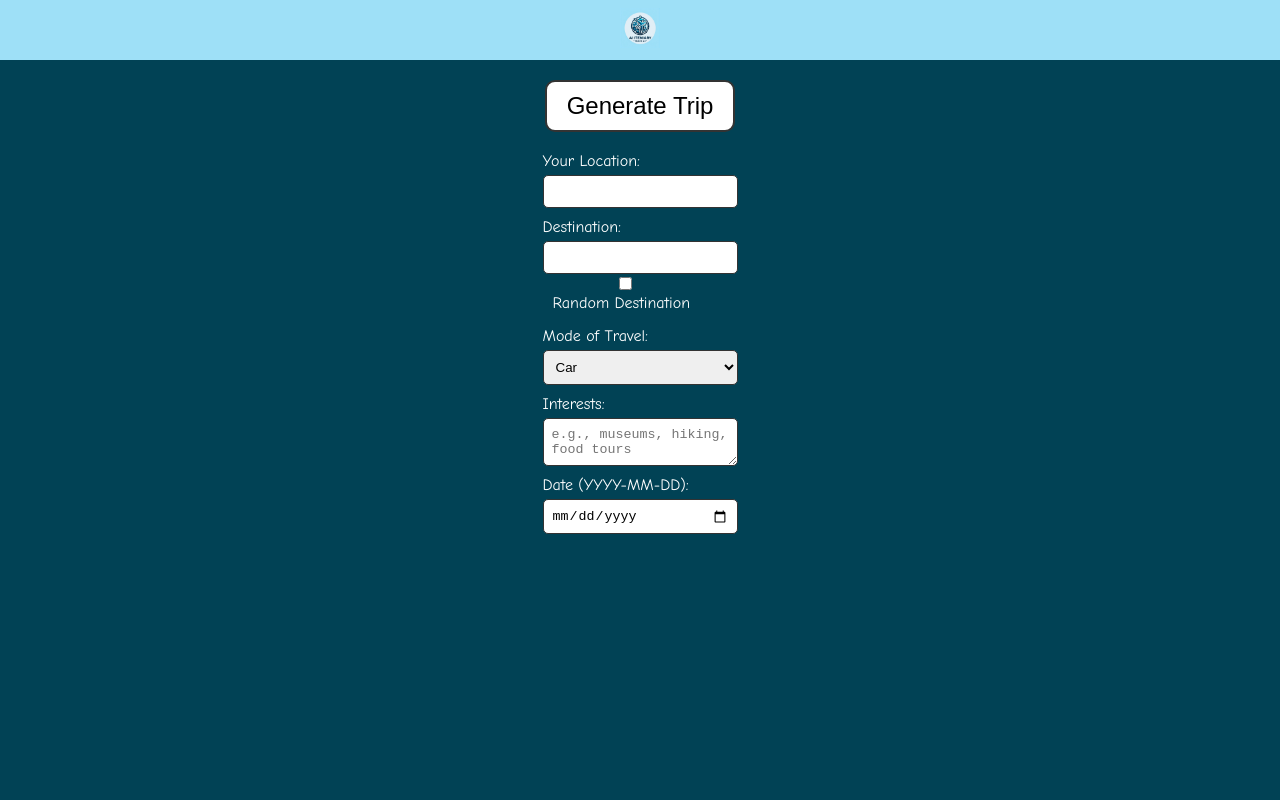
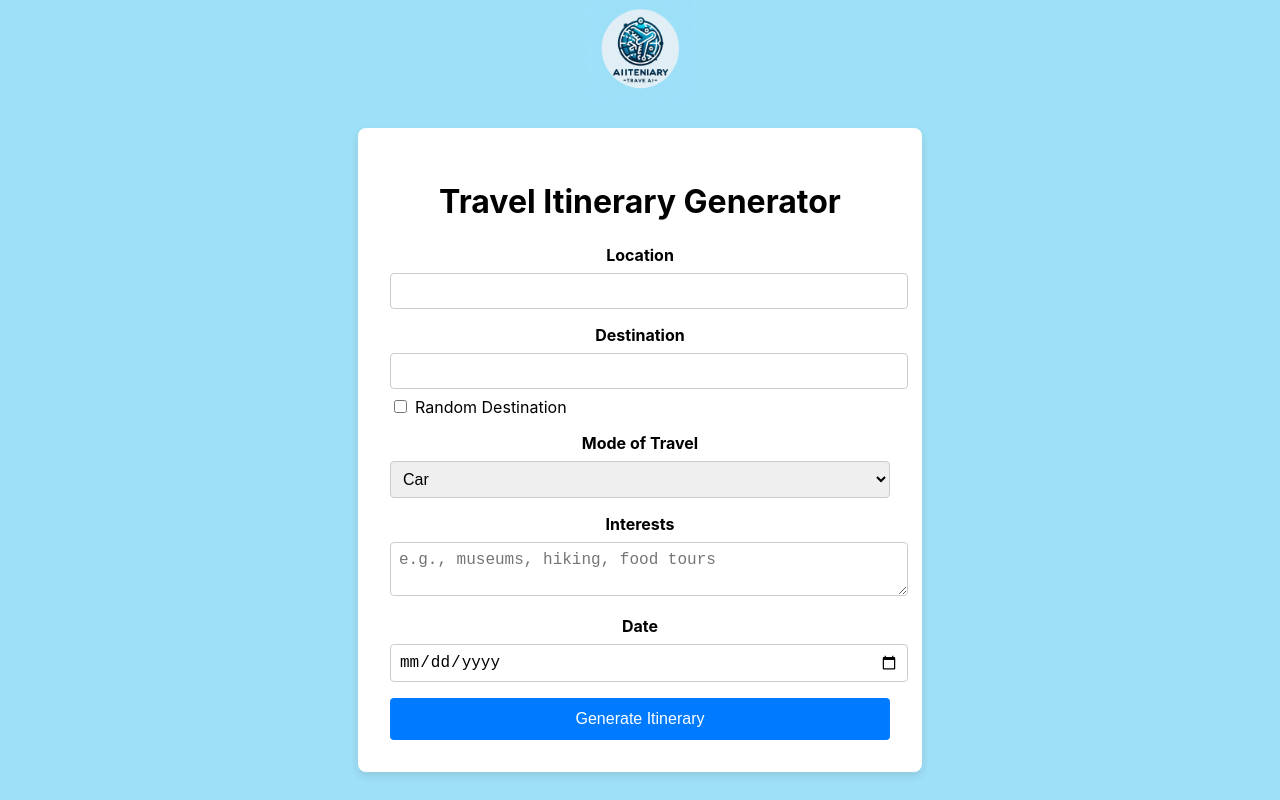
Before and after one commit to team2-GAIT/AItinerary, a React (Create React App) app in the folder client/: page / in a window 1280 px wide. Built offline with nearby package versions, Linux system fonts and the light colour scheme.

Commit message:
updated ui

```diff
--- a/client/src/pages/GeneratedTrip.js
+++ b/client/src/pages/GeneratedTrip.js
@@ -91,7 +91,7 @@ const GeneratedTrip = () => {
           <p>{description}</p>
         </div>
         <div className="activities">
-          <h2>Activities:</h2>
+          <h2>Activities</h2>
           <ul>
             {activities.map((activity, index) => (
               <li key={index}>{activity}</li>
@@ -112,7 +112,7 @@ const GeneratedTrip = () => {
               <div id="dot-5" className="dot"></div>
             </div>
           ) : error ? (
-            <p style={{ color: 'red' }}>{error}</p>
+            <p className="error">{error}</p>
           ) : flights.length === 0 ? (
             <p>No flight information available.</p>
           ) : (
@@ -129,8 +129,7 @@ const GeneratedTrip = () => {
           )}
         </div>
       ) : (
-        // If not flight mode, show the map
-        <div id="map" style={{ height: '400px', width: '100%' }}></div>
+        <div id="map" className="map"></div>
       )}
       <div className="imageContainer">
         {imagePath ? <img src={imagePath} alt="Generated View" /> : <p>Loading image...</p>}
--- a/client/src/pages/Homepage.js
+++ b/client/src/pages/Homepage.js
@@ -18,7 +18,6 @@ function Homepage() {
             setLoading(true);
             const dest = randomDestination ? 'RANDOM' : destination;
             try {
-                // Fetch itinerary and airport codes
                 const response = await fetch('/api/generate-itinerary', {
                     method: 'POST',
                     headers: {
@@ -83,66 +82,80 @@ function Homepage() {
     };
 
     return (
-        <div className="homepage">
-            <form onSubmit={handleSubmit}>
-                <button type="submit" className="generateTrip" disabled={loading}>
-                    {loading ? 'Generating...' : 'Generate Trip'}
-                </button>
-                <div className="features">
-                    <div className="input-group">
-                        <label>Your Location:</label>
+        <div className="homepage-container">
+            <form onSubmit={handleSubmit} className="form-container">
+                <h1 className="form-title">Travel Itinerary Generator</h1>
+                <div className="form-group">
+                    <label className="form-label">Location</label>
                     <input
                         type="text"
                         value={location}
                         onChange={(e) => setLocation(e.target.value)}
+                        className="form-input"
                         required
                     />
                 </div>
-                    <div className="input-group">
-                        <label>Destination:</label>
+                <div className="form-group">
+                    <label className="form-label">Destination</label>
                     <input
                         type="text"
                         value={destination}
                         onChange={(e) => setDestination(e.target.value)}
+                        className="form-input"
                         disabled={randomDestination}
                         required={!randomDestination}
                     />
-                        <label>
+                    <div className="form-checkbox-group">
+                        <label className="form-checkbox-label">
                             <input
                                 type="checkbox"
                                 checked={randomDestination}
                                 onChange={(e) => setRandomDestination(e.target.checked)}
+                                className="form-checkbox"
                             />
-                            Random Destination
+                            <span className="form-checkbox-text">Random Destination</span>
                         </label>
                     </div>
-                    <div className="input-group">
-                        <label>Mode of Travel:</label>
-                        <select value={modeOfTravel} onChange={(e) => setModeOfTravel(e.target.value)}>
+                </div>
+                <div className="form-group">
+                    <label className="form-label">Mode of Travel</label>
+                    <select
+                        value={modeOfTravel}
+                        onChange={(e) => setModeOfTravel(e.target.value)}
+                        className="form-select"
+                    >
                         <option value="car">Car</option>
+                        <option value="plane">Plane</option>
                         <option value="train">Train</option>
-                            <option value="flight">Flight</option>
                     </select>
                 </div>
-                    <div className="input-group">
-                        <label>Interests:</label>
+                <div className="form-group">
+                    <label className="form-label">Interests</label>
                     <textarea
                         value={interests}
                         onChange={(e) => setInterests(e.target.value)}
+                        className="form-input"
                         placeholder="e.g., museums, hiking, food tours"
                         required
                     />
                 </div>
-                    <div className="input-group">
-                        <label>Date (YYYY-MM-DD):</label>
+                <div className="form-group">
+                    <label className="form-label">Date</label>
                     <input
                         type="date"
                         value={date}
                         onChange={(e) => setDate(e.target.value)}
+                        className="form-input"
                         required
                     />
                 </div>
-                </div>
+                <button
+                    type="submit"
+                    className={`form-button ${loading ? 'form-button-loading' : ''}`}
+                    disabled={loading}
+                >
+                    {loading ? 'Loading...' : 'Generate Itinerary'}
+                </button>
             </form>
         </div>
     );
--- a/client/src/styles/Homepage.css
+++ b/client/src/styles/Homepage.css
@@ -1,210 +1,91 @@
-/* General styles */
-@import url('https://fonts.googleapis.com/css2?family=Comic+Neue:wght@400;700&display=swap');
-
-body {
-    background-color: #014255;
-    color: #FFFFFF; /* Updated to white for better contrast */
-    font-family: 'Comic Neue', cursive;
-    margin: 0;
-    padding: 0;
+.homepage-container {
+  display: flex;
+  justify-content: center;
+  align-items: center;
+  min-height: calc(100vh - 100px); /* Adjust height to account for navbar height */
+  background-color: #9EE0F7;
+  padding-top: 0; /* Ensure no padding at the top */
+  margin-top: 0; /* Ensure no margin at the top */
 }
 
-.homepage {
-    display: flex;
-    flex-direction: column;
-    align-items: center;
-    padding: 20px;
+.form-container {
+  background-color: #fff;
+  padding: 2rem;
+  border-radius: 8px;
+  box-shadow: 0 4px 8px rgba(0, 0, 0, 0.1);
+  width: 100%;
+  max-width: 500px;
 }
 
-.generateTrip {
-    font-size: 24px;
-    padding: 10px 20px;
-    margin-bottom: 20px;
-    background-color: #ffffff;
-    border: 2px solid #333;
-    border-radius: 10px;
-    cursor: pointer;
-    transition: background-color 0.3s, color 0.3s;
+.header-logo {
+  width: 100%;
+  max-width: 150px; /* Adjust the size as needed */
+  height: auto;
+  display: block;
+  margin: 0 auto 1rem; /* Centered and added margin bottom */
 }
 
-.generateTrip:hover {
-    background-color: #333;
-    color: #ffffff;
+.form-title {
+  font-size: 2rem; /* Increased font size */
+  font-weight: bold;
+  margin-bottom: 1.5rem;
+  text-align: center;
 }
 
-.features {
-    display: flex;
-    flex-direction: column;
-    align-items: center;
-    width: 100%;
+.form-group {
+  margin-bottom: 1rem;
 }
 
-.features > div {
-    margin-bottom: 10px;
-    width: 100%;
-    max-width: 400px;
-    display: flex;
-    flex-direction: column;
-    align-items: flex-start;
+.form-label {
+  display: block;
+  font-weight: bold;
+  margin-bottom: 0.5rem;
 }
 
-.features label {
-    margin-bottom: 5px;
+.form-input,
+.form-select,
+textarea {
+  width: 100%;
+  padding: 0.5rem;
+  border: 1px solid #ccc;
+  border-radius: 4px;
+  font-size: 1rem;
 }
 
-.features input,
-.features select,
-.features textarea {
-    width: 100%;
-    padding: 8px;
-    box-sizing: border-box;
-    border-radius: 5px;
-    border: 1px solid #333;
+.form-checkbox-group {
+  margin-top: 0.5rem;
 }
 
-.features button {
-    padding: 8px 16px;
-    background-color: #ffffff;
-    border: 2px solid #333;
-    border-radius: 10px;
-    cursor: pointer;
-    transition: background-color 0.3s, color 0.3s;
+.form-checkbox-label {
+  display: flex;
+  align-items: center;
 }
 
-.features button:hover {
-    background-color: #333;
-    color: #ffffff;
+.form-checkbox {
+  margin-right: 0.5rem;
 }
 
-.typesOfStay {
-    display: flex;
-    flex-direction: column;
-    align-items: flex-start;
+.form-checkbox-text {
+  font-size: 1rem;
 }
 
-.typesOfStay div {
-    display: flex;
-    flex-wrap: wrap;
+.form-button {
+  width: 100%;
+  padding: 0.75rem;
+  background-color: #007bff;
+  color: #fff;
+  border: none;
+  border-radius: 4px;
+  font-size: 1rem;
+  cursor: pointer;
+  transition: background-color 0.3s;
 }
 
-.typesOfStay label {
-    margin-right: 10px;
-    margin-bottom: 5px;
+.form-button:hover {
+  background-color: #0056b3;
 }
 
-/* Loader styles */
-.pl {
-  display: block;
-  width: 9.375em;
-  height: 9.375em;
-  background-color: #014255; /* Match the homepage background color */
+.form-button-loading {
+  background-color: #6c757d;
+  cursor: not-allowed;
 }
-
-.pl__arrows,
-.pl__ring-rotate,
-.pl__ring-stroke,
-.pl__tick {
-  animation-duration: 2s;
-  animation-timing-function: linear;
-  animation-iteration-count: infinite;
-}
-
-.pl__arrows {
-  animation-name: arrows42;
-  transform: rotate(45deg);
-  transform-origin: 16px 52px;
-}
-
-.pl__ring-rotate,
-.pl__ring-stroke {
-  transform-origin: 80px 80px;
-}
-
-.pl__ring-rotate {
-  animation-name: ringRotate42;
-}
-
-.pl__ring-stroke {
-  animation-name: ringStroke42;
-  transform: rotate(-45deg);
-}
-
-.pl__tick {
-  animation-name: tick42;
-}
-
-.pl__tick:nth-child(2) {
-  animation-delay: -1.75s;
-}
-
-.pl__tick:nth-child(3) {
-  animation-delay: -1.5s;
-}
-
-.pl__tick:nth-child(4) {
-  animation-delay: -1.25s;
-}
-
-.pl__tick:nth-child(5) {
-  animation-delay: -1s;
-}
-
-.pl__tick:nth-child(6) {
-  animation-delay: -0.75s;
-}
-
-.pl__tick:nth-child(7) {
-  animation-delay: -0.5s;
-}
-
-.pl__tick:nth-child(8) {
-  animation-delay: -0.25s;
-}
-
-/* Animations */
-@keyframes arrows42 {
-  from {
-    transform: rotate(45deg);
-  }
-
-  to {
-    transform: rotate(405deg);
-  }
-}
-
-@keyframes ringRotate42 {
-  from {
-    transform: rotate(0);
-  }
-
-  to {
-    transform: rotate(720deg);
-  }
-}
-
-@keyframes ringStroke42 {
-  from,
-  to {
-    stroke-dashoffset: 452;
-    transform: rotate(-45deg);
-  }
-
-  50% {
-    stroke-dashoffset: 169.5;
-    transform: rotate(-180deg);
-  }
-}
-
-@keyframes tick42 {
-  from,
-  3%,
-  47%,
-  to {
-    stroke-dashoffset: -12;
-  }
-
-  14%,
-  36% {
-    stroke-dashoffset: 0;
-  }
-}
--- a/client/src/styles/NavBar.css
+++ b/client/src/styles/NavBar.css
@@ -3,8 +3,9 @@
   justify-content: center;
   align-items: center;
   background-color: #9EE0F7;
-  height: 60px;
+  height: 100px;
   padding: 0 20px;
+  margin-bottom: 0;
 }
 
 .navbar-logo {
@@ -12,6 +13,6 @@
 }
 
 .logo {
-  height: 40px;
+  height: 100px;
   cursor: pointer;
 }
--- /dev/null
+++ b/package.json
@@ -0,0 +1,5 @@
+{
+  "dependencies": {
+    "tailwind": "^4.0.0"
+  }
+}
```
Also changed, not shown: client/src/styles/GeneratedTrip.css (+46 -95 lines), 2 other files (tests, documents, lock files or other folders). Lines whose indentation alone changed are shown as unchanged.
